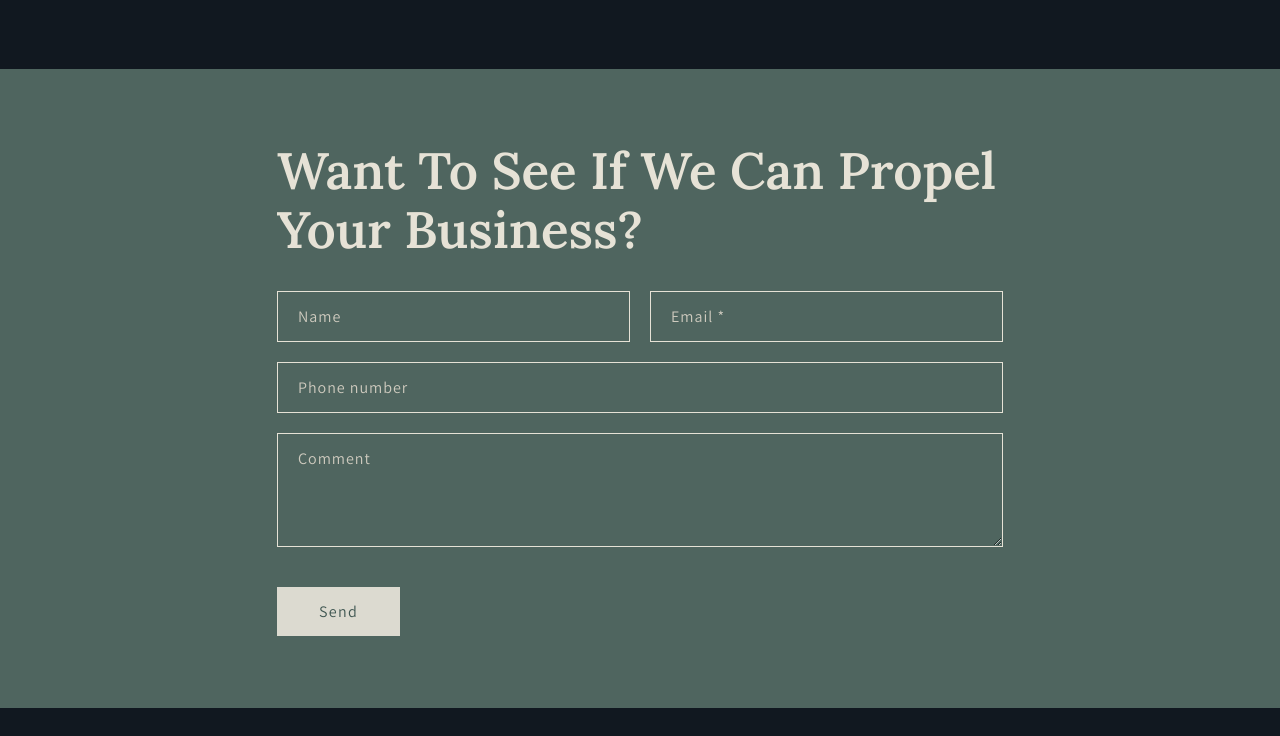
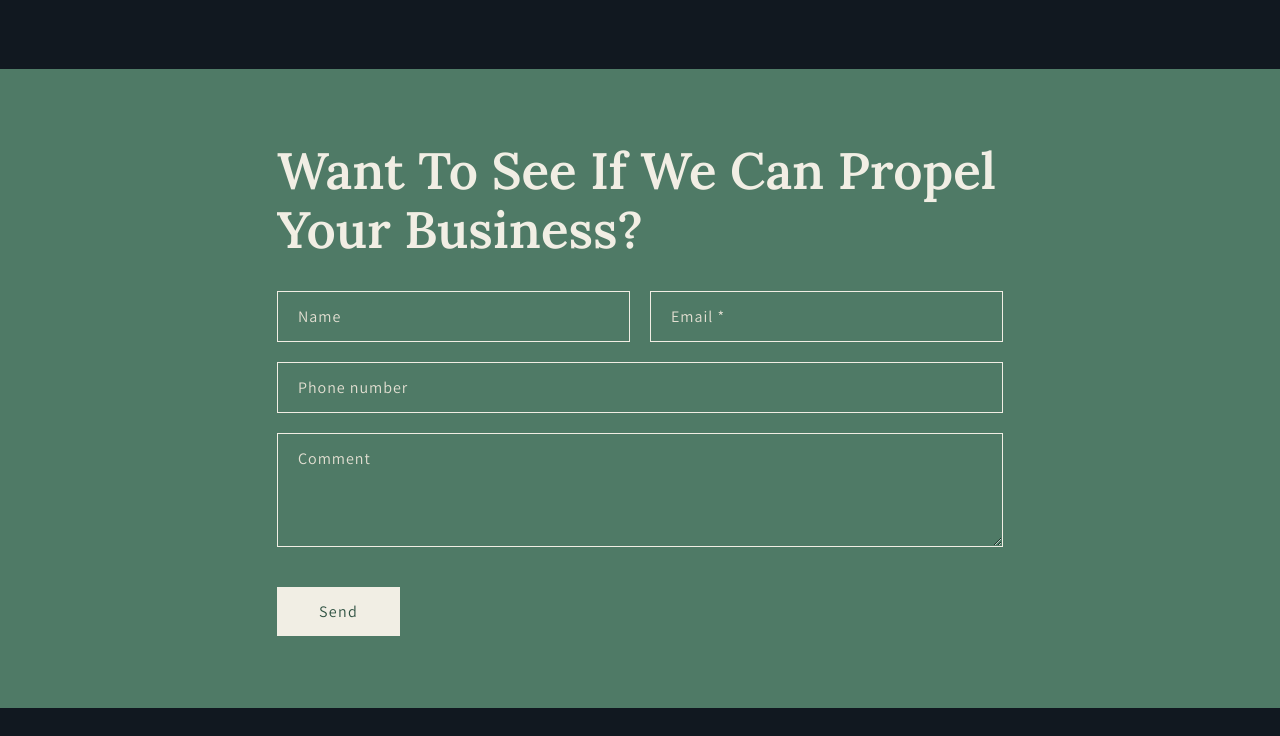
Before and after one commit to GrantsResults/GrantsResults.com, a plain HTML site: page public/index.html in a window 1280 px wide. Shown: the part 1364-2100 px from the top of the page. Drawn offline with Linux system fonts and the light colour scheme.

Commit message:
Make contact section background a fresher green
Co-Authored-By: Claude Sonnet 5.5 <noreply@anthropic.com>
Claude-Session: https://claude.ai/code/session_01NYsHdjmMvBrJenZj97aWQ2

```diff
--- a/public/styles.css
+++ b/public/styles.css
@@ -40,8 +40,8 @@ a { color: inherit; }
 .feature-grid h3 { margin: 0 0 12px; font-size: 1.35rem; line-height: 1.35; font-weight: 700; color: #fff; }
 .feature-grid p { margin: 0; font-family: Assistant, -apple-system, "Segoe UI", Roboto, Arial, sans-serif; font-size: 1.05rem; line-height: 1.8; color: #d6d9de; }
 
-.contact { background: #4f655f; color: #e6e2d6; }
-.contact h2 { color: #e6e2d6; }
+.contact { background: #4f7a66; color: #f1eee4; }
+.contact h2 { color: #f1eee4; }
 
 .contact-inner, .contact h2, .contact form { max-width: 726px; margin-left: auto; margin-right: auto; }
 .contact h2 { text-align: left; font-size: clamp(2rem, 5vw, 3.2rem); margin-bottom: 32px; }
@@ -51,16 +51,16 @@ a { color: inherit; }
 .contact .full { grid-column: 1 / -1; }
 .contact input, .contact textarea {
   display: block; width: 100%; font-family: Assistant, -apple-system, "Segoe UI", Roboto, Arial, sans-serif;
-  font-size: 1rem; letter-spacing: .06em; color: #e6e2d6;
-  background: transparent; border: 1px solid #e6e2d6; border-radius: 0; padding: 14px 20px;
+  font-size: 1rem; letter-spacing: .06em; color: #f1eee4;
+  background: transparent; border: 1px solid #f1eee4; border-radius: 0; padding: 14px 20px;
 }
 .contact textarea { min-height: 102px; resize: vertical; }
-.contact input::placeholder, .contact textarea::placeholder { color: #cfcbbf; opacity: 1; }
-.contact input:focus, .contact textarea:focus { outline: 2px solid #e6e2d6; outline-offset: 2px; }
+.contact input::placeholder, .contact textarea::placeholder { color: #e4e0d3; opacity: 1; }
+.contact input:focus, .contact textarea:focus { outline: 2px solid #f1eee4; outline-offset: 2px; }
 .contact button {
   grid-column: 1 / -1; justify-self: start; margin-top: 20px;
   font-family: Assistant, -apple-system, "Segoe UI", Roboto, Arial, sans-serif; font-size: 1rem; font-weight: 400; letter-spacing: .08em;
-  background: #dcdad0; color: #3f5651; border: 0; border-radius: 0; padding: 14px 42px; cursor: pointer;
+  background: #f1eee4; color: #2f5242; border: 0; border-radius: 0; padding: 14px 42px; cursor: pointer;
 }
 .contact button:hover { opacity: .88; }
 @media (max-width: 600px) { .contact form { grid-template-columns: 1fr; } .contact .half { grid-column: 1 / -1; } }
```
